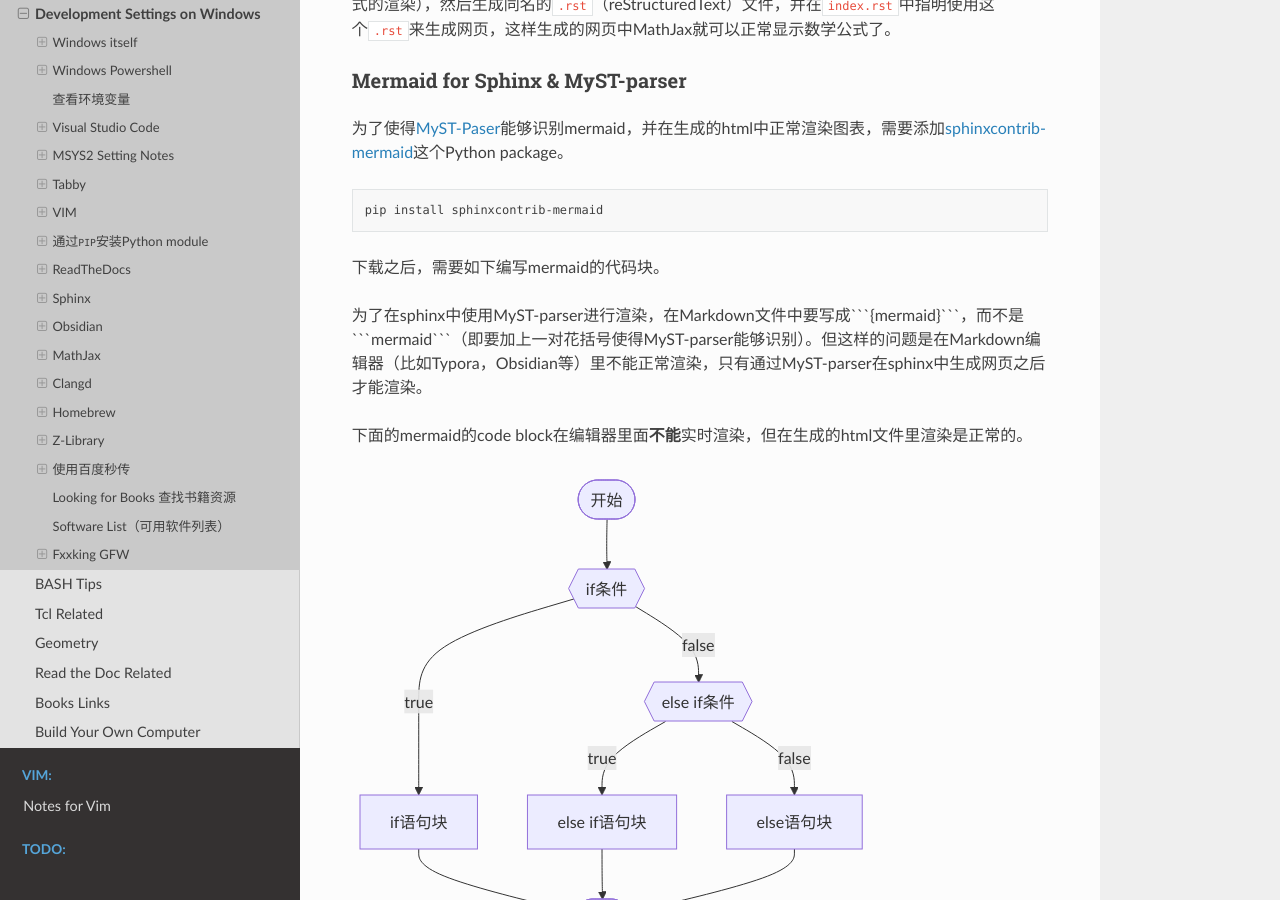
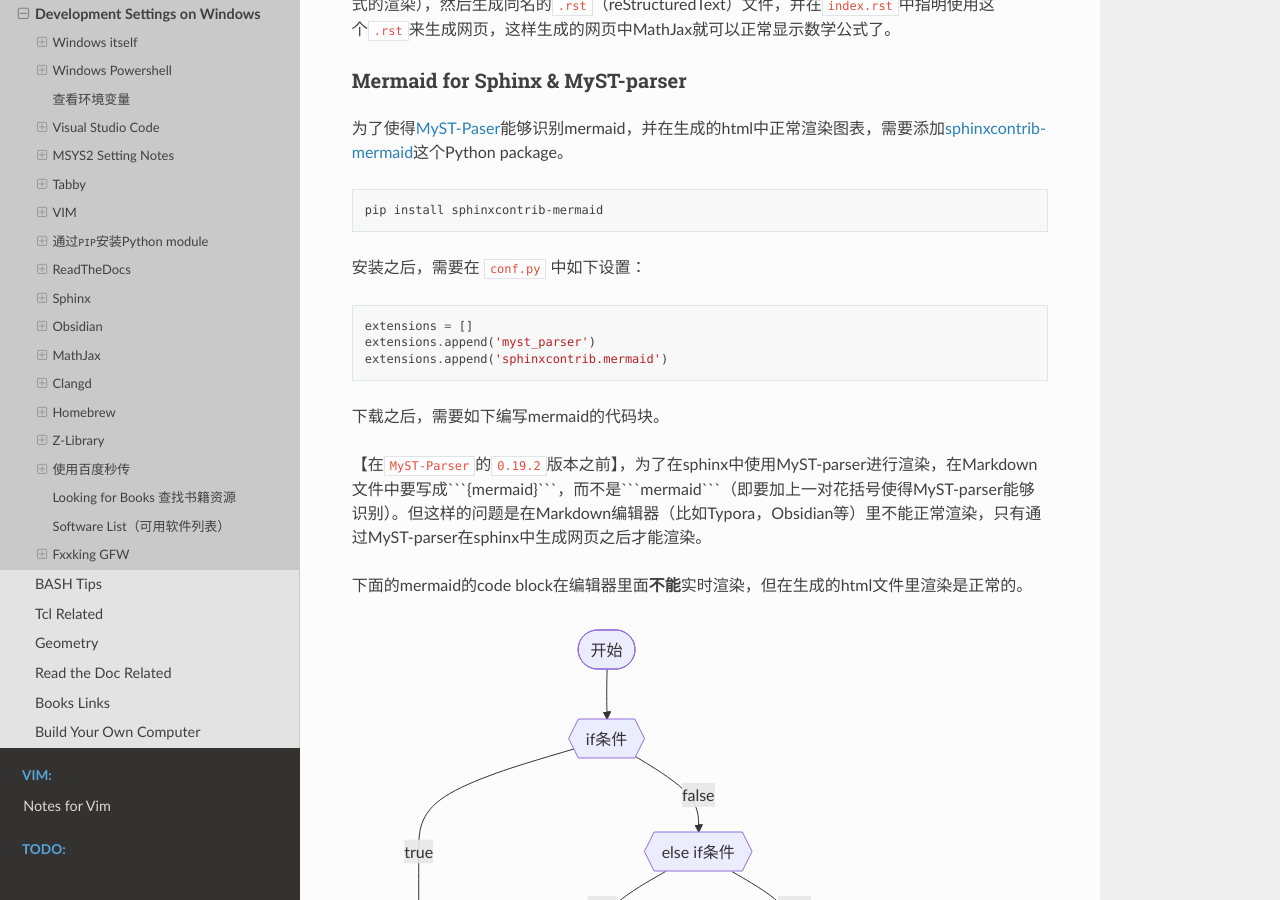
Before and after one commit to Pyrad/pyradnotes, a Sphinx documentation site: the page built from source/Notes/WinDevEnvSetup.md, in a window 1280 px wide and 900 px high, scrolled down 30713 px. Built offline with Sphinx 7.4.7 and the Read the Docs theme 2.0.0, drawn with Linux system fonts in a browser that asks for light colours; some of the changed text lies outside the part shown.

Commit message:
Note MyST-parser setting for mermaid

````diff
--- a/source/Notes/WinDevEnvSetup.md
+++ b/source/Notes/WinDevEnvSetup.md
@@ -1665,9 +1665,18 @@
 pip install sphinxcontrib-mermaid
 ```
 
+安装之后，需要在 `conf.py` 中如下设置：
+
+```python
+extensions = []
+extensions.append('myst_parser')
+extensions.append('sphinxcontrib.mermaid')
+```
+
+
 下载之后，需要如下编写mermaid的代码块。
 
-为了在sphinx中使用MyST-parser进行渲染，在Markdown文件中要写成\`\`\`{mermaid}\`\`\`，而不是\`\`\`mermaid\`\`\`（即要加上一对花括号使得MyST-parser能够识别）。但这样的问题是在Markdown编辑器（比如Typora，Obsidian等）里不能正常渲染，只有通过MyST-parser在sphinx中生成网页之后才能渲染。
+【在`MyST-Parser`的`0.19.2`版本之前】，为了在sphinx中使用MyST-parser进行渲染，在Markdown文件中要写成\`\`\`{mermaid}\`\`\`，而不是\`\`\`mermaid\`\`\`（即要加上一对花括号使得MyST-parser能够识别）。但这样的问题是在Markdown编辑器（比如Typora，Obsidian等）里不能正常渲染，只有通过MyST-parser在sphinx中生成网页之后才能渲染。
 
 下面的mermaid的code block在编辑器里面**不能**实时渲染，但在生成的html文件里渲染是正常的。
 
@@ -1723,12 +1732,23 @@
 > ```
 
 
-
-
-
-
-
-
+【在`MyST-Parser`的`0.19.2`版本之后】，就不再需要给`mermaid`加上花括号了，而是直接在`conf.py`中做如下设置之后，就可以直接在html中正常渲染，这样在Obsidian、MarkText等编辑器中就可以按照正常的写法进行编辑了：
+
+```python
+extensions = ["myst_parser", "sphinxcontrib.mermaid"]
+myst_fence_as_directive = ["mermaid"]
+# optional to use directive options
+myst_enable_extensions = ["attrs_block"]
+```
+
+如上设置之后，就可以在编辑器中直接如下书写：
+
+```shell
+graph LR
+a --> b
+```
+
+关于 `MyST-Parser`的`0.19.2`版本的说明，参见[链接网页](https://myst-parser.readthedocs.io/en/latest/develop/_changelog.html#id3)。
 
 
 
````
